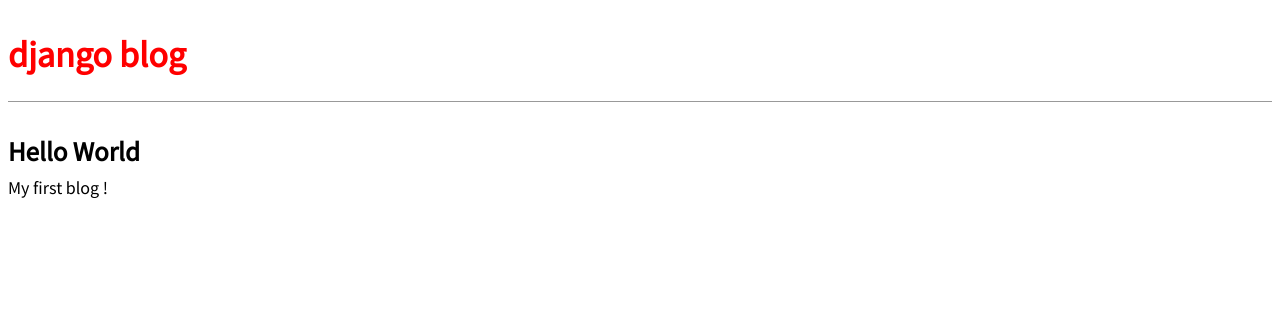
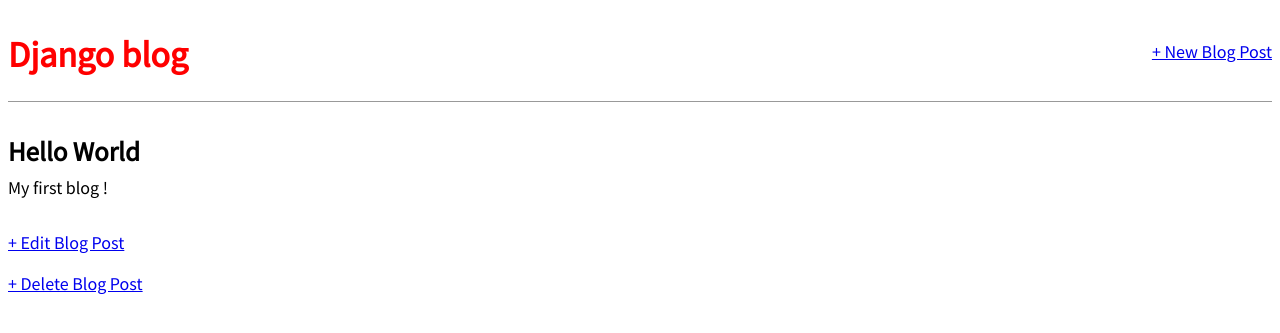
Before and after one commit to YashMarmat/Blog-App-accounts, a Django app: page /post/1/ in a window 1280 px wide. Shown: the top 333 px of the page. Run offline with Django 3.2, Linux system fonts and the light colour scheme; data comes from the database, SQL or seed files in the repository; both versions use the stored data as it was after the commit.

Commit message:
initial commit

```diff
--- a/blog/models.py
+++ b/blog/models.py
@@ -1,4 +1,5 @@
 from django.db import models
+from django.urls import reverse
 
 # Create your models here.
 
@@ -12,3 +13,6 @@ class Post(models.Model):
 
     def __str__(self):
         return self.title
+
+    def get_absolute_url(self):
+        return reverse('post_detail', args = [str(self.id)])
--- a/blog/urls.py
+++ b/blog/urls.py
@@ -1,7 +1,10 @@
 from django.urls import path
-from .views import BlogListView, BlogDetailView
+from .views import BlogListView, BlogDetailView, BlogCreateView, BlogUpdateView, BlogDeleteView
 
 urlpatterns = [
+    path('post/<int:pk>/delete/', BlogDeleteView.as_view(), name = 'post_delete'),
+    path('post/<int:pk>/edit/', BlogUpdateView.as_view(), name='post_edit'),
+    path('post/new/', BlogCreateView.as_view(), name = 'post_new'),
     path('post/<int:pk>/', BlogDetailView.as_view(), name='post_detail'),
     path('', BlogListView.as_view(), name = 'home'),
 ]
--- a/blog/views.py
+++ b/blog/views.py
@@ -1,5 +1,7 @@
 from django.shortcuts import render
 from django.views.generic import ListView, DetailView
+from django.views.generic.edit import CreateView, UpdateView, DeleteView
+from django.urls import reverse_lazy
 from .models import Post
 
 # Create your views here.
@@ -11,3 +13,18 @@ class BlogListView(ListView):
 class BlogDetailView(DetailView):
     model = Post
     template_name = 'post_detail.html'
+
+class BlogCreateView(CreateView):
+    model = Post
+    template_name = 'post_new.html'
+    fields = '__all__'
+
+class BlogUpdateView(UpdateView):
+    model = Post
+    template_name = 'post_edit.html'
+    fields = ['title','body']
+
+class BlogDeleteView(DeleteView):
+    model = Post
+    template_name = 'post_delete.html'
+    success_url = reverse_lazy('home')
--- a/templates/base.html
+++ b/templates/base.html
@@ -1,18 +1,22 @@
 {% load static %}
-
 <html>
-    <head>
-        <title>django blog</title>
-        <link href= "https://fonts.googleapis.com/css?family=Source+Sans+Pro:400" rel="stylesheet">
-        <link href = "{% static 'css/base.css' %}" rel = "stylesheet">
-    </head>
+  <head>
+    <title>Django blog</title>
+    <link href="https://fonts.googleapis.com/css?family=Source+Sans+Pro:400" rel="stylesheet">
+    <link href="{% static 'css/base.css' %}" rel="stylesheet">
+</head>
 <body>
+  <div>
     <header>
-        <h1><a href = "{% url 'home' %}">django blog</a></h1>
-    </header>
-<div>
-    {% block content %}
-    {% endblock content %}
+      <div class="nav-left">
+        <h1><a href="{% url 'home' %}">Django blog</a></h1>
+    </div>
+    <div class="nav-right">
+      <a href="{% url 'post_new' %}">+ New Blog Post</a>
+    </div>
+</header>
+{% block content %}
+{% endblock content %}
 </div>
 </body>
 </html>
--- a/templates/post_detail.html
+++ b/templates/post_detail.html
@@ -1,8 +1,11 @@
 {% extends 'base.html' %}
 {% block content %}
+
 <div class = "post-entry">
     <h2>{{ post.title }}</h2>
     <p>{{ post.body }}</p>
 </div>
 
+<p><a href = "{% url 'post_edit' post.pk %}"> + Edit Blog Post</a></p>
+<p><a href = "{% url 'post_delete' post.pk %}"> + Delete Blog Post</a></p>
 {% endblock content %}
```
Also changed, not shown: blog/tests.py (+22 -0 lines), templates/post_delete.html (added, +9 -0 lines), templates/post_edit.html (added, +10 -0 lines), templates/post_new.html (added, +11 -0 lines), db.sqlite3.
